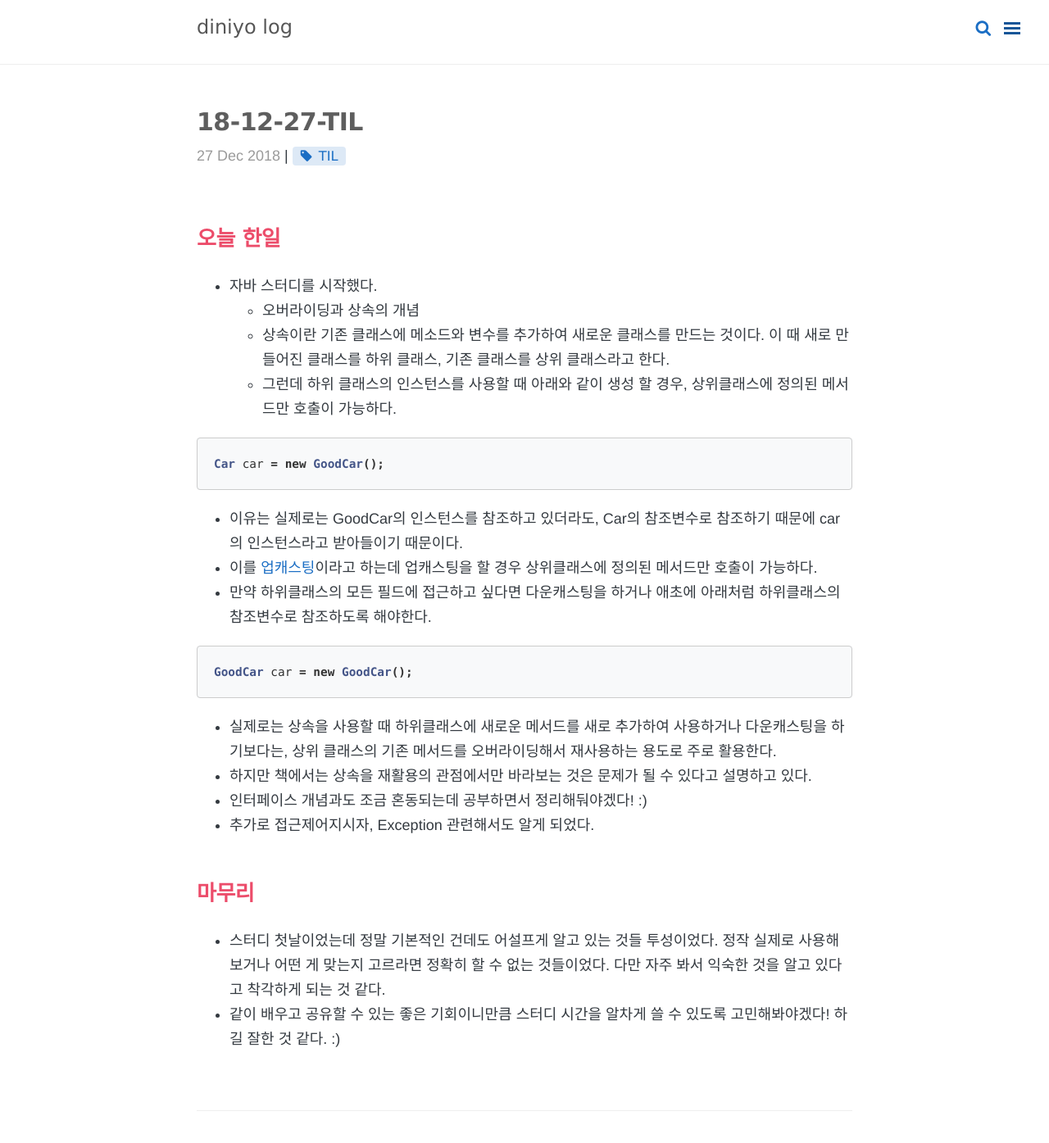
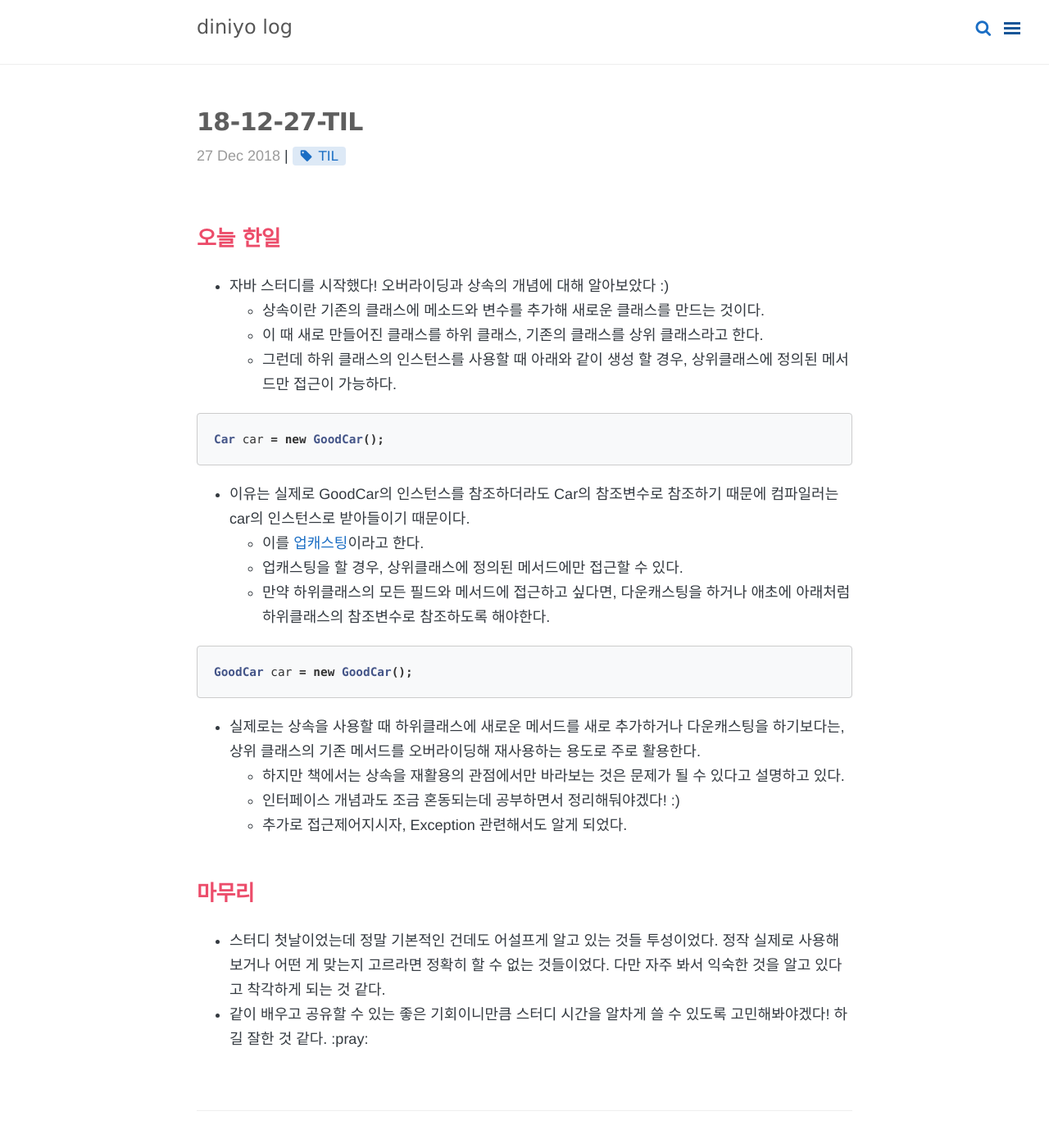
Before and after one commit to diniyo804/diniyo804.github.io, a Jekyll site: the page built from _posts/TIL (Today I Learned)/2018-12-27-TIL.md, in a window 1280 px wide and 1400 px high. Shown: the top 1395 px of the window at 82% size. Built offline with Jekyll 4.4.1, drawn with Linux system fonts in a browser that asks for light colours; nearby versions of some CDN libraries; comment, search, counter and statistics services are not loaded.

Commit message:
update 2018-12-27-til

````diff
--- a/_posts/TIL (Today I Learned)/2018-12-27-TIL.md
+++ b/_posts/TIL (Today I Learned)/2018-12-27-TIL.md
@@ -8,32 +8,30 @@ comments: true
 ---
 
 ## 오늘 한일
-- 자바 스터디를 시작했다.
-    - 오버라이딩과 상속의 개념
-    - 상속이란 기존 클래스에 메소드와 변수를 추가하여 새로운 클래스를 만드는 것이다.
-    이 때 새로 만들어진 클래스를 하위 클래스, 기존 클래스를 상위 클래스라고 한다.
+- 자바 스터디를 시작했다! 오버라이딩과 상속의 개념에 대해 알아보았다 :)
+    - 상속이란 기존의 클래스에 메소드와 변수를 추가해 새로운 클래스를 만드는 것이다.
+    - 이 때 새로 만들어진 클래스를 하위 클래스, 기존의 클래스를 상위 클래스라고 한다.
     - 그런데 하위 클래스의 인스턴스를 사용할 때 아래와 같이 생성 할 경우,
-    상위클래스에 정의된 메서드만 호출이 가능하다.
+    상위클래스에 정의된 메서드만 접근이 가능하다.
 
  ```java
 Car car = new GoodCar();
 ```
 
-- 이유는 실제로는 GoodCar의 인스턴스를 참조하고 있더라도, Car의 참조변수로 참조하기 때문에
-    car의 인스턴스라고 받아들이기 때문이다.
-- 이를 [업캐스팅](http://egloos.zum.com/miniru/v/1839050)이라고 하는데 업캐스팅을 할 경우
-    상위클래스에 정의된 메서드만 호출이 가능하다.
-- 만약 하위클래스의 모든 필드에 접근하고 싶다면 다운캐스팅을 하거나
-    애초에 아래처럼 하위클래스의 참조변수로 참조하도록 해야한다.
+- 이유는 실제로 GoodCar의 인스턴스를 참조하더라도 Car의 참조변수로 참조하기 때문에 컴파일러는 car의 인스턴스로 받아들이기 때문이다.
+    - 이를 [업캐스팅](http://egloos.zum.com/miniru/v/1839050)이라고 한다.
+    - 업캐스팅을 할 경우, 상위클래스에 정의된 메서드에만 접근할 수 있다.
+    - 만약 하위클래스의 모든 필드와 메서드에 접근하고 싶다면, 다운캐스팅을 하거나 애초에 아래처럼 하위클래스의 참조변수로 참조하도록 해야한다.
 
 ```java
 GoodCar car = new GoodCar();
 ```
-- 실제로는 상속을 사용할 때 하위클래스에 새로운 메서드를 새로 추가하여 사용하거나 다운캐스팅을 하기보다는,
-상위 클래스의 기존 메서드를 오버라이딩해서 재사용하는 용도로 주로 활용한다.
-- 하지만 책에서는 상속을 재활용의 관점에서만 바라보는 것은 문제가 될 수 있다고 설명하고 있다.
-- 인터페이스 개념과도 조금 혼동되는데 공부하면서 정리해둬야겠다! :)
-- 추가로 접근제어지시자, Exception 관련해서도 알게 되었다.
+
+- 실제로는 상속을 사용할 때 하위클래스에 새로운 메서드를 새로 추가하거나 다운캐스팅을 하기보다는,
+상위 클래스의 기존 메서드를 오버라이딩해 재사용하는 용도로 주로 활용한다.
+    - 하지만 책에서는 상속을 재활용의 관점에서만 바라보는 것은 문제가 될 수 있다고 설명하고 있다.
+    - 인터페이스 개념과도 조금 혼동되는데 공부하면서 정리해둬야겠다! :)
+    - 추가로 접근제어지시자, Exception 관련해서도 알게 되었다.
 
 
 ## 마무리
@@ -41,4 +39,4 @@ GoodCar car = new GoodCar();
 정작 실제로 사용해보거나 어떤 게 맞는지 고르라면 정확히 할 수 없는 것들이었다.
 다만 자주 봐서 익숙한 것을 알고 있다고 착각하게 되는 것 같다.
 - 같이 배우고 공유할 수 있는 좋은 기회이니만큼 스터디 시간을 알차게 쓸 수 있도록 고민해봐야겠다!
-하길 잘한 것 같다. :)
+하길 잘한 것 같다. :pray:
````
